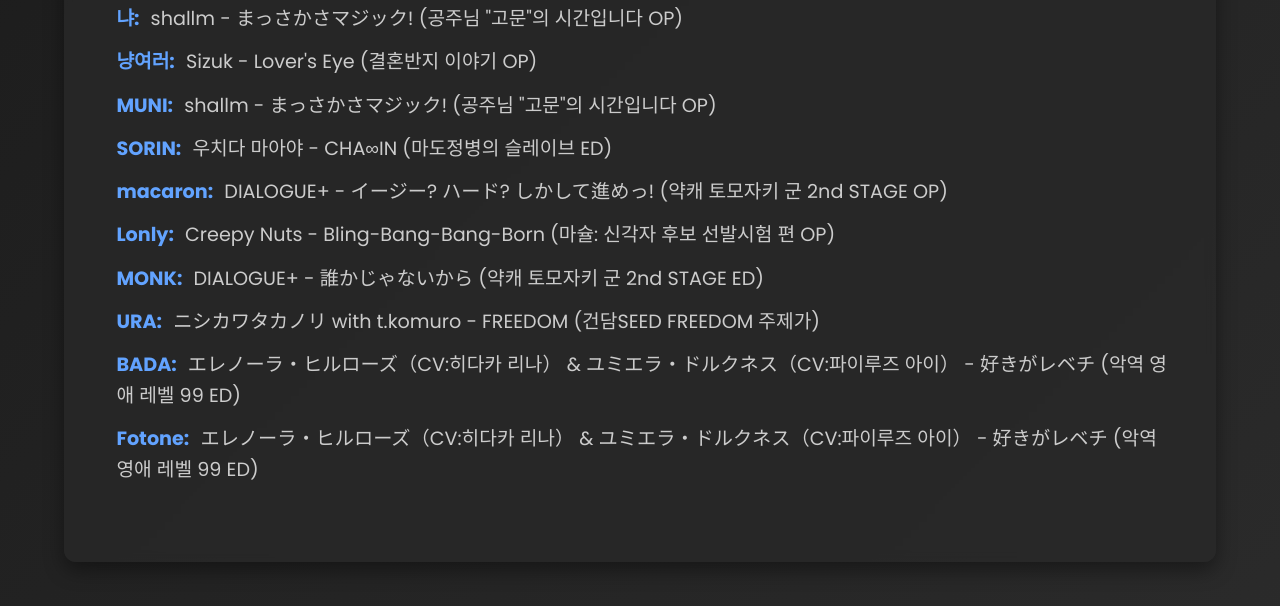
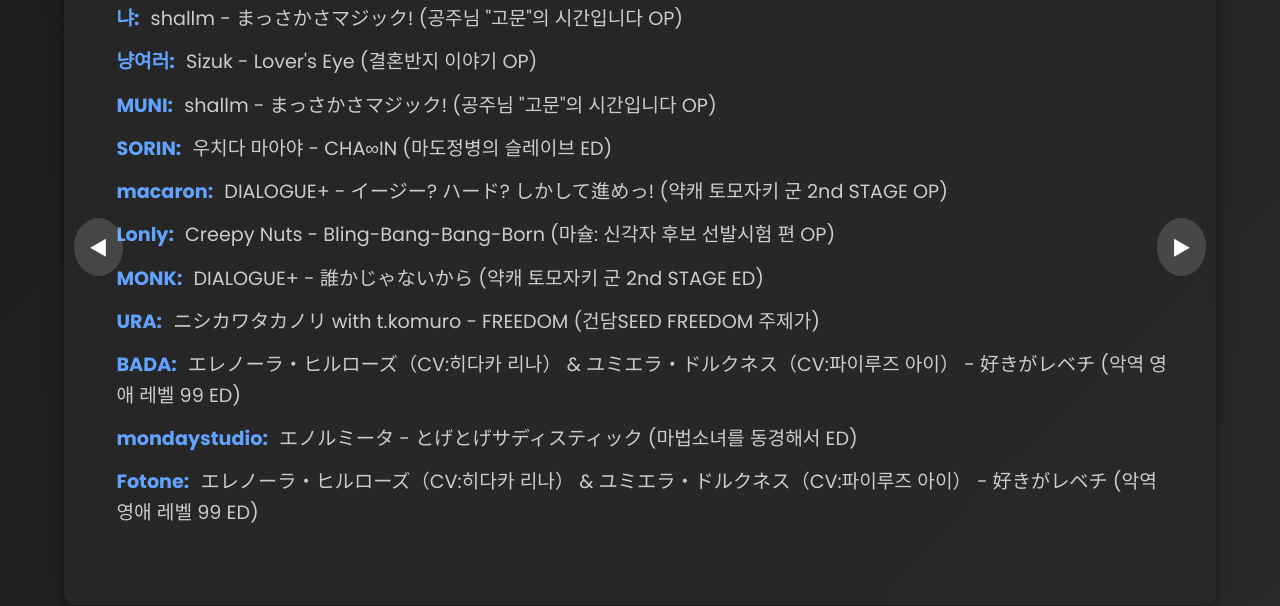
Before and after one commit to ImBada/2024BestAnisong, a plain HTML site: page home.html in a window 1280 px wide. Shown: the part 268-874 px from the top of the page. Drawn offline with Linux system fonts and the light colour scheme.

Commit message:
Update home.html

```diff
--- a/home.html
+++ b/home.html
@@ -131,11 +131,6 @@
   font-size: 1rem;
 }
 
-.prev-button,
-.next-button,
-.play-pause-button {
-    display: none !important;
-}
 
 .song-list a {
   text-decoration: none; /* 밑줄 제거 */
@@ -200,7 +195,7 @@
       q2: "フェンリース(CV:쿠기미야 리에) - 旦那様とのラブラブ・ラブソング (Lv2부터 치트였던 전직 용사 후보의 유유자적 이세계 라이프 OP)",
       q3: "Mori Calliope - Go-Getters (이세계 수어사이드 스쿼드 ED)",
       q4: "レン starring 쿠스노키 토모리 - Little Dancer (소드 아트 온라인 얼터너티브: 건 게일 온라인 2 ED1)",
-      year: "Liella! - 絶対的LOVER (러브라이브 슈퍼스타 3기 6화 삽입곡)"
+      year: "Liella! - 絶対的LOVER (러브 라이브! 슈퍼스타!! 3기 6화 삽입곡)"
     },
     {
       dj: "macaron",
@@ -237,10 +232,18 @@
     {
       dj: "BADA",
       q1: "エレノーラ・ヒルローズ（CV:히다카 리나） & ユミエラ・ドルクネス（CV:파이루즈 아이） - 好きがレベチ (악역 영애 레벨 99 ED)",
-      q2: "SoundOrion - Sunny Canvas (원룸, 햇볕 보통, 천사 딸림. ED)",
+      q2: "サンドリオン - Sunny Canvas (원룸, 햇볕 보통, 천사 딸림. ED)",
       q3: "SMILE PRINCESS - MOVE ON BABY (모브부터 시작하는 탐색 영웅담 ED2 EP7)",
       q4: "シャイニーカラーズ - プリズムフレア (아이돌 마스터 샤이니 컬러즈 2 OP)",
       year: "Official髭男dism - Same Blue (푸른 상자 OP1)"
+    },
+    {
+      dj: "mondaystudio",
+      q1: "エノルミータ - とげとげサディスティック (마법소녀를 동경해서 ED)",
+      q2: "TOGENASHITOGEARI - 空の箱 (걸즈 밴드 크라이 1화 삽입곡)",
+      q3: "くじら - 我がまま (선배는 남자아이 OP)",
+      q4: "Liella! - 絶対的LOVER (러브 라이브! 슈퍼스타!! 3기 6화 삽입곡)",
+      year: "サンドリオン - Sunny Canvas (원룸, 햇볕 보통, 천사 딸림. ED)"
     },
     {
       dj: "Fotone",
@@ -276,7 +279,7 @@
     'フェンリース(CV:쿠기미야 리에) - 旦那様とのラブラブ・ラブソング (Lv2부터 치트였던 전직 용사 후보의 유유자적 이세계 라이프 OP)': 'https://open.spotify.com/track/756dyLblDwdHMFZL8BZchB?si=278e159e64f4440b',
     'sumika - 運命 (던전밥 OP2)': 'https://open.spotify.com/track/3qyqpWcRKyundtraHd65hq?si=aadbbd4645ac4f71',
     'regallily - キラキラの灰 (던전밥 ED2)': 'https://open.spotify.com/track/0u0fZBgvRjNbzmiLyW6ITX?si=5c2a8fa4015b4601',
-    'SoundOrion - Sunny Canvas (원룸, 햇볕 보통, 천사 딸림. ED)': 'https://open.spotify.com/track/0KWa9KRhIOt04r8enK6gMg?si=20b626320eab43e1',
+    'サンドリオン - Sunny Canvas (원룸, 햇볕 보통, 천사 딸림. ED)': 'https://open.spotify.com/track/0KWa9KRhIOt04r8enK6gMg?si=20b626320eab43e1',
     'ぼっちぼろまる feat.もっさ - つよがるガール (패배 히로인이 너무 많아! OP)': 'https://open.spotify.com/track/3GxZpsOr0vFZfU30PYULgU?si=fd98f7e3215f4e84',
     'PENGUIN RESEARCH - Fire and Fear (지팡이와 검의 위스토리아 OP)': 'https://open.spotify.com/track/4u5RFaxm6oUbudUouNM2Ep?si=c04a2483cb994d36',
     'Mori Calliope - Go-Getters (이세계 수어사이드 스쿼드 ED)': 'https://open.spotify.com/track/1tAEybqqZ7d58wdgCwB9M9?si=e978a4041c3340d7',
@@ -293,11 +296,14 @@
     'Creepy Nuts - オトノケ (단다단 OP)': 'https://open.spotify.com/track/6KYOlIwDHbrbeBbJEtQ0Fj?si=7dd1ce55f2db4ddc',
     'シャイニーカラーズ - プリズムフレア (아이돌 마스터 샤이니 컬러즈 2 OP)': 'https://open.spotify.com/track/1mtpL96w5Xx0RcBEoshmu1?si=00442cf49b474700',
     '名誉伝説 - 今晩の喧嘩 (괴짜의 샐러드 볼 ED)': 'https://open.spotify.com/album/3yjTA6CkYo5kvlZCvIIdDb?si=34f3e334542d4411',
-    'Liella! - 絶対的LOVER (러브라이브 슈퍼스타 3기 6화 삽입곡)': 'https://open.spotify.com/track/1620luaYpRH8OHRP91r4t6?si=5cc017d6b08d4199',
+    'Liella! - 絶対的LOVER (러브 라이브! 슈퍼스타!! 3기 6화 삽입곡)': 'https://open.spotify.com/track/1620luaYpRH8OHRP91r4t6?si=5cc017d6b08d4199',
     'Official髭男dism - Same Blue (푸른 상자 OP1)': 'https://open.spotify.com/track/2cupzYHOSLmMqDHRVQfI9j?si=2dfaffebad9e4f0f',
     '心音淡雪（CV.사쿠라 아야네）、朝霧 晴（CV.히카사 요코） - ダイヤモンドダスト (VTuber인데 방송 끄는 걸 깜빡했더니 전설이 되어있었다 12화 삽입곡)': 'https://open.spotify.com/track/0wurJQIlJcALFuJCJJVROY?si=18393bd1c9f54c76',
     '아마가미 시스터즈 - 君に恋を結んで (아마가미 씨네 인연 맺기 ED1)': 'https://open.spotify.com/track/1t0p01NnAWTg8IIuVUEDcn?si=5119b680bde64b02',
-    'アーリャ(CV.우에사카 스미레)  - 1番輝く星 (가끔씩 툭하고 러시아어로 부끄러워하는 옆자리의 아랴 양 OP)': 'https://open.spotify.com/track/41VbKUDf46m5UYExzpUnxN?si=b90ff7303e1543f4'
+    'アーリャ(CV.우에사카 스미레)  - 1番輝く星 (가끔씩 툭하고 러시아어로 부끄러워하는 옆자리의 아랴 양 OP)': 'https://open.spotify.com/track/41VbKUDf46m5UYExzpUnxN?si=b90ff7303e1543f4',
+    'エノルミータ - とげとげサディスティック (마법소녀를 동경해서 ED)': 'https://open.spotify.com/track/6D8ALPO6PDlagIK169fr0B?si=6dae5a7dd44e4f9e',
+    'TOGENASHITOGEARI - 空の箱 (걸즈 밴드 크라이 1화 삽입곡)': 'https://open.spotify.com/track/2mDNci8EmCus4yVygfRXZJ?si=76e421243a2d47d9',
+    'くじら - 我がまま (선배는 남자아이 OP)': 'https://open.spotify.com/track/0ExhkL9si3Vw5bNsam9afZ?si=8515cf5c3d054215'
   };
 
   const slidesContainer = document.getElementById('slides-container');
```
